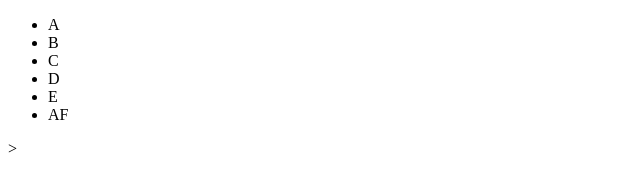
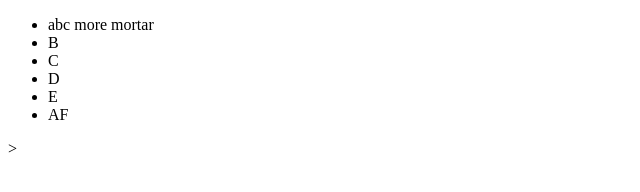
Before and after one commit to Abhinavsambyal/gitTest, a plain HTML site: page Index.html in a window 1280 px wide. Shown: the whole page, without its empty margins (0-640 px from the left). Drawn offline with Linux system fonts and the light colour scheme.

Commit message:
Added more mortar

```diff
--- a/Index.html
+++ b/Index.html
@@ -7,7 +7,7 @@
 
 <div>
 	<ul>
-		<li>A</li>
+		<li>abc more mortar</li>
 		<li>B</li>
 		<li>C</li>
 		<li>D</li>
```
